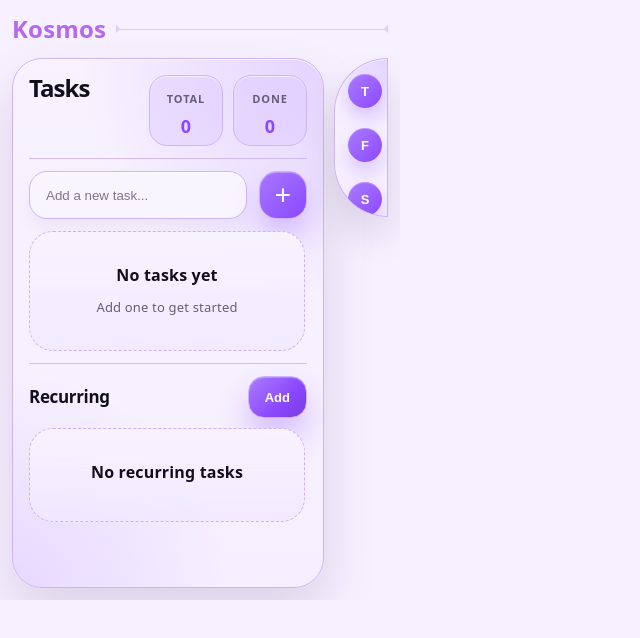
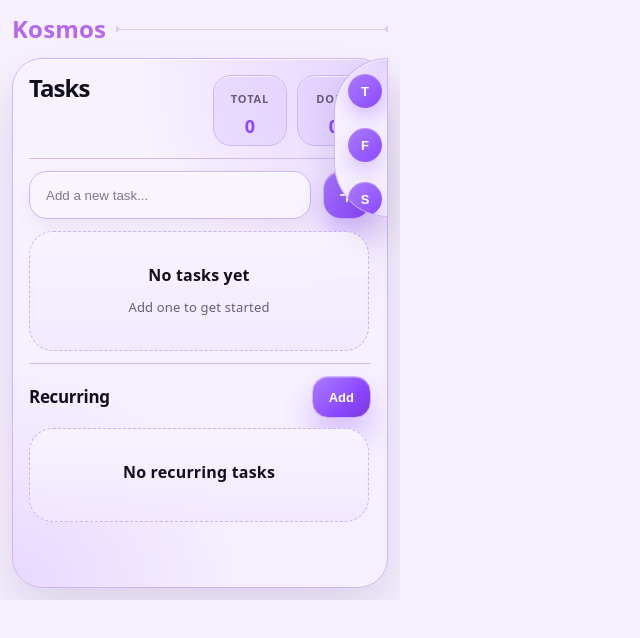
Before and after one commit to HisMonDon/Kosmos, a React (Vite) app: page / in a window 1280 px wide. Shown: the top 638 px of the page, without its empty margins (0-640 px from the left). Built offline with nearby package versions, Linux system fonts and the light colour scheme.

Commit message:
resized shapes

```diff
--- a/src/App.css
+++ b/src/App.css
@@ -81,7 +81,8 @@
 .content-row {
   margin-top: 2px;
   display: grid;
-  grid-template-columns: minmax(0, 1fr) auto;
+  position: relative;
+  grid-template-columns: minmax(0, 1fr);
   align-items: stretch;
   gap: 10px;
   min-height: 0;
--- a/src/widgets/sidebar.css
+++ b/src/widgets/sidebar.css
@@ -1,7 +1,8 @@
 .sidebar-shell {
-    position: relative;
+    position: absolute;
     top: 0;
     right: 0;
+    bottom: 0;
     z-index: 6;
     display: flex;
     justify-content: flex-end;
```
